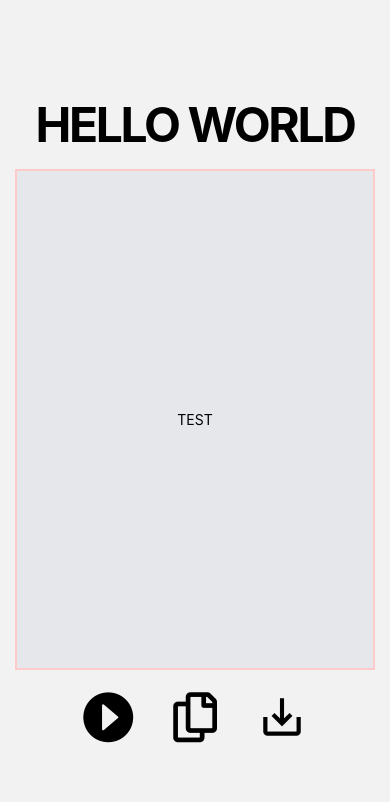
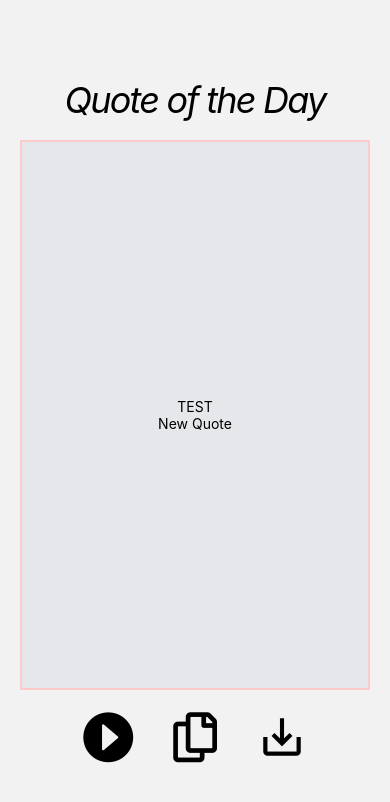
Before and after one commit to stolenfallen1/MotivationalApp, a React Native app: screen /Home in a window 390 px wide. Shown: the top 802 px of the page. Built offline with nearby package versions, Linux system fonts and the light colour scheme.

Commit message:
set width and height on body component & add generate btn

```diff
--- a/src/components/Body.tsx
+++ b/src/components/Body.tsx
@@ -1,9 +1,15 @@
-import { Text, View } from "react-native";
+import { Pressable, Text, View } from "react-native";
 
 export default function Body() {
   return (
-    <View className="m-5 px-40 py-60 bg-gray-200 border-2 border-red-200">
+    <View
+      className="flex justify-center items-center m-5 bg-gray-200 border-2 border-red-200"
+      style={{ width: 350, height: 550 }}
+    >
       <Text>TEST</Text>
+      <Pressable>
+        <Text>New Quote</Text>
+      </Pressable>
     </View>
   );
 }
--- a/src/components/Header.tsx
+++ b/src/components/Header.tsx
@@ -3,7 +3,7 @@ import { Text, View } from "react-native";
 export default function Header() {
   return (
     <View>
-      <Text className="font-bold text-5xl tracking-tighter">HELLO WORLD</Text>
+      <Text className="italic text-4xl tracking-tighter">Quote of the Day</Text>
     </View>
   );
 }
```
